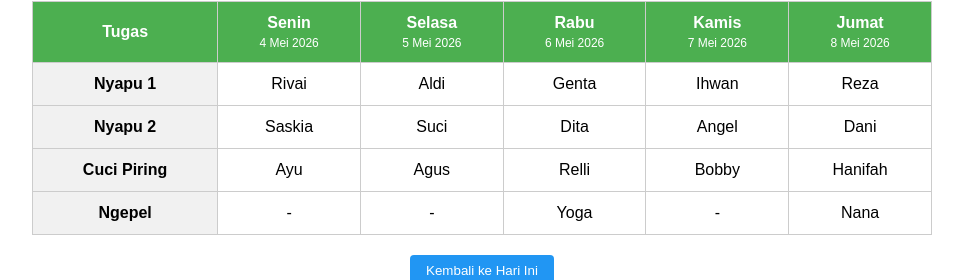
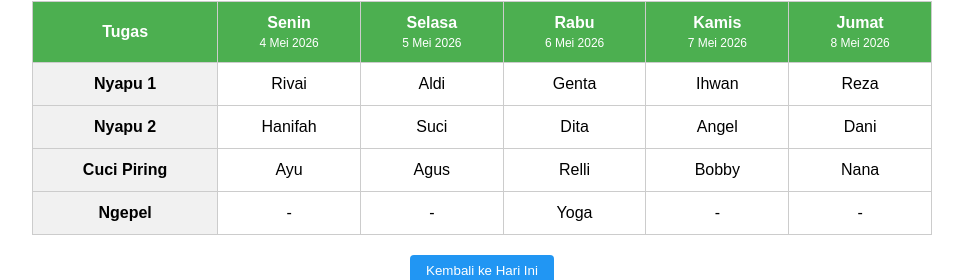
Before and after one commit to dn-p/piket-r7, a React (Create React App) app: page / in a window 1280 px wide. Shown: the part 200-480 px from the top of the page, without its empty margins (158-1121 px from the left). Built offline with nearby package versions, Linux system fonts and the light colour scheme.

Commit message:
switch saskia to hanifah

```diff
--- a/src/App.js
+++ b/src/App.js
@@ -20,11 +20,11 @@ const HOLIDAYS = [
 ];
 
 const PEOPLE_BY_DAY = [
-  ['Rivai', 'Saskia', 'Ayu'],    // 0: Senin
+  ['Rivai', 'Hanifah', 'Ayu'],    // 0: Senin
   ['Aldi', 'Suci', 'Agus'],   		  // 1: Selasa
   ['Genta', 'Dita', 'Relli', 'Yoga'],     // 2: Rabu
   ['Ihwan', 'Angel', 'Bobby'],      	  // 3: Kamis
-  ['Reza', 'Dani', 'Hanifah', 'Nana']     // 4: Jumat
+  ['Reza', 'Dani', 'Nana']     // 4: Jumat
 ];
 
 const getMondayOf = (date) => {
@@ -33,7 +33,6 @@ const getMondayOf = (date) => {
   const diff = d.getDate() - day + (day === 0 ? -6 : 1);
   return new Date(d.setHours(0, 0, 0, 0) && d.setDate(diff));
 };
-
 function App() {
   const [baseDate, setBaseDate] = useState(getMondayOf(new Date()));
 
@@ -175,7 +174,7 @@ function App() {
                   const effectiveOffset = absoluteWeekOffset - pastHolidaysCount;
 
                   let assignedPerson = '-';
-                  const isThreePeopleDay = dayIndex === 0 || dayIndex === 1 || dayIndex === 3;
+                  const isThreePeopleDay = dayIndex === 0 || dayIndex === 1 || dayIndex === 3 || dayIndex === 4;
 
                   if (isThreePeopleDay) {
                     if (TASKS[taskIndex] !== 'Ngepel') {
```
